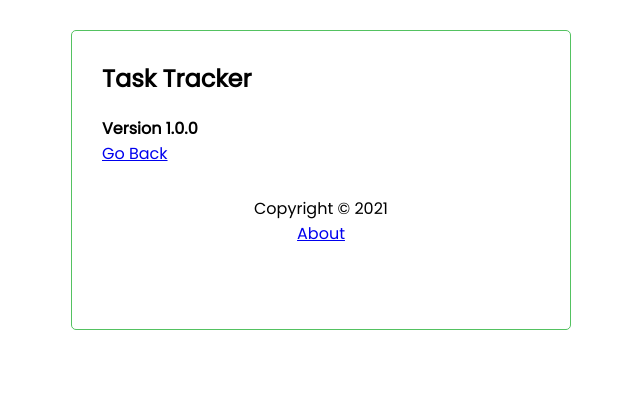
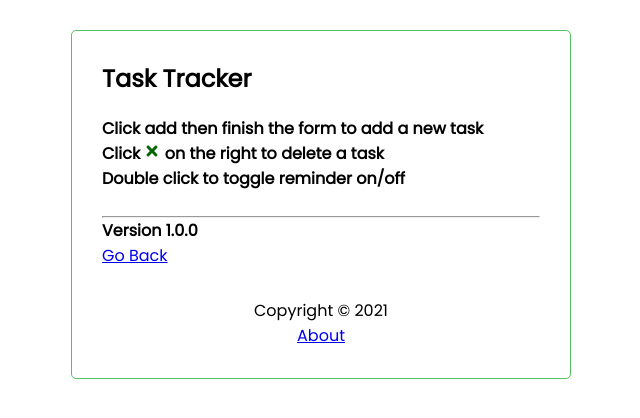
Before and after one commit to TavernInHeaven/react, a React (Create React App) app: page /about in a window 1280 px wide. Shown: the top 418 px of the page, without its empty margins (319-959 px from the left). Built offline with nearby package versions, Linux system fonts and the light colour scheme; data requests are answered from the project's data file.

Commit message:
final commit

```diff
--- a/db.json
+++ b/db.json
@@ -1,10 +1,10 @@
 {
   "tasks": [
     {
-      "text": "Doctor appointment",
-      "day": "Apr 3 2021 1127AM",
+      "text": "Doctor reminder",
+      "day": "Apr 3 1127AM 2021",
       "reminder": true,
-      "id": 4
+      "id": 1
     }
   ]
 }
--- a/src/components/About.js
+++ b/src/components/About.js
@@ -1,8 +1,17 @@
 import { Link } from 'react-router-dom';
+import { FaTimes } from 'react-icons/fa';
 
 const About = () => {
   return (
     <div>
+      <h4>Click add then finish the form to add a new task</h4>
+      <h4>
+        Click <FaTimes style={{ color: 'darkgreen' }} /> on the right to delete
+        a task
+      </h4>
+      <h4>Double click to toggle reminder on/off</h4>
+      <br></br>
+      <hr></hr>
       <h4>Version 1.0.0</h4>
       <Link to="/">Go Back</Link>
     </div>
```
Also changed, not shown: 1 other file (tests, documents, lock files or other folders).
